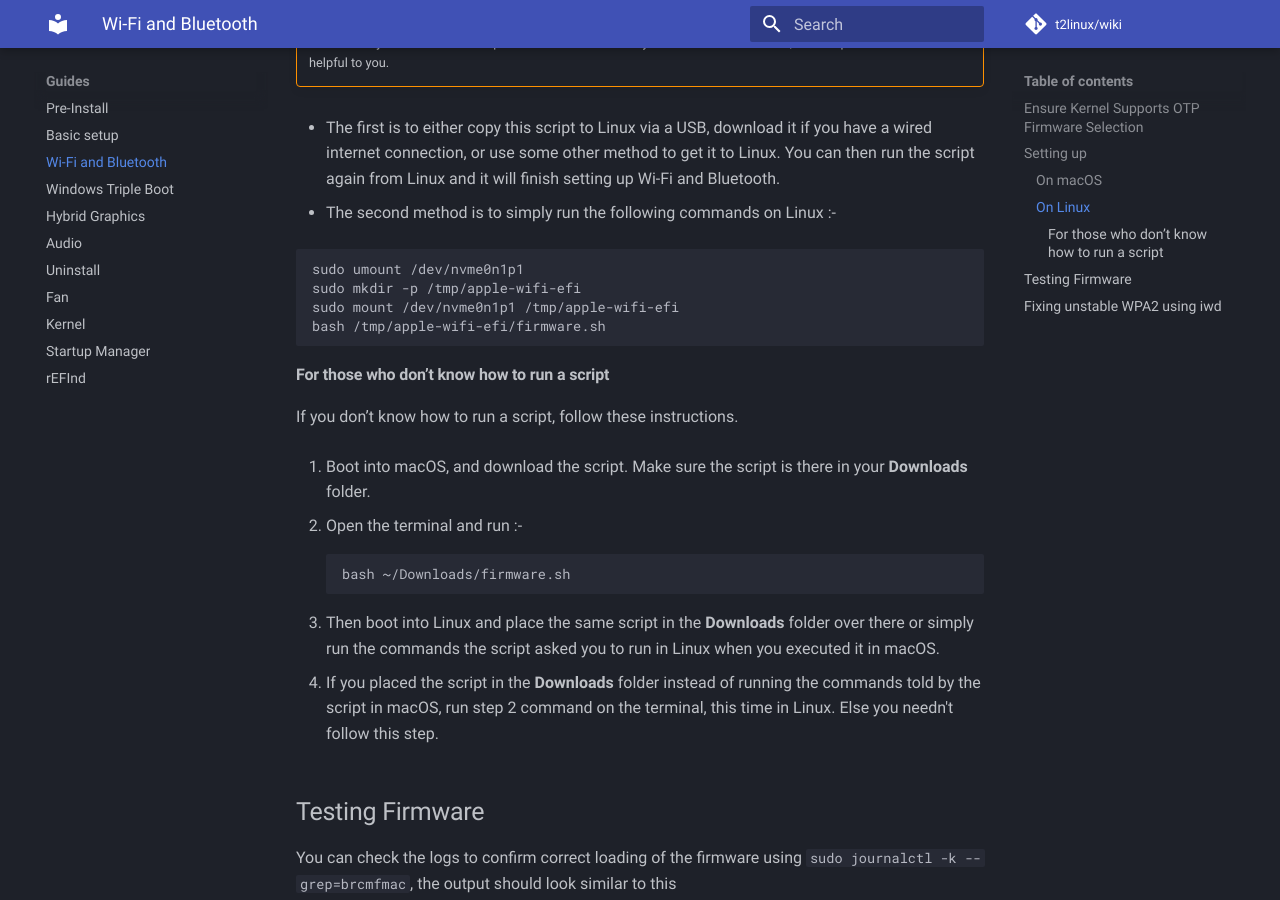
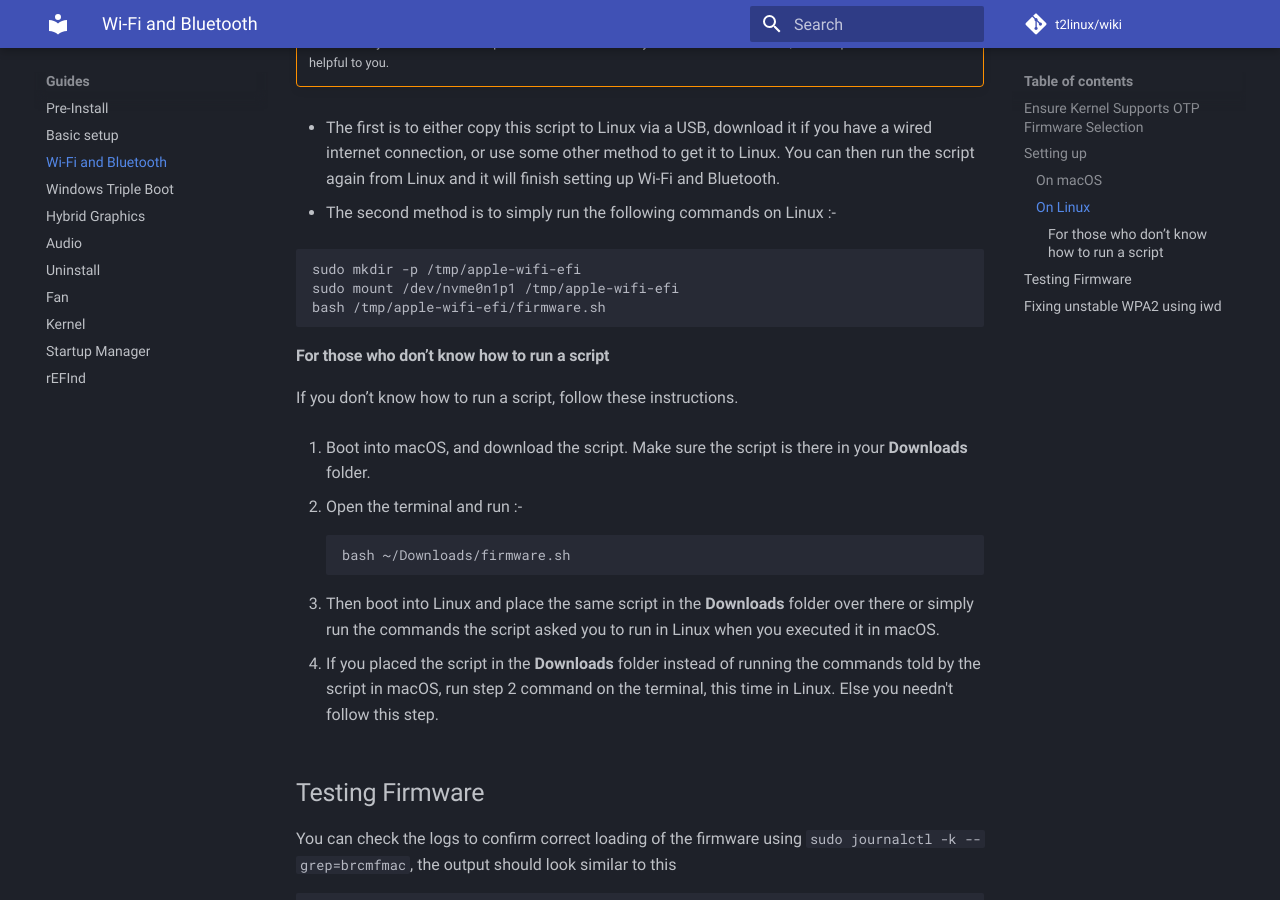
Before and after one commit to t2linux/wiki, an MkDocs documentation site: the page built from docs/guides/wifi-bluetooth.md, in a window 1280 px wide and 900 px high, scrolled down 1415 px. Built offline with MkDocs 1.6.1 and Material for MkDocs 9.7.7, drawn with Linux system fonts in a browser that asks for light colours; comment, search, counter and statistics services are not loaded.

Commit message:
firmware.sh: Don't mess with mounts

````diff
--- a/docs/guides/wifi-bluetooth.md
+++ b/docs/guides/wifi-bluetooth.md
@@ -40,7 +40,6 @@ You have two options here. You can follow either of the two, its purely based on
 - The second method is to simply run the following commands on Linux :-
 
   ```sh
-  sudo umount /dev/nvme0n1p1
   sudo mkdir -p /tmp/apple-wifi-efi
   sudo mount /dev/nvme0n1p1 /tmp/apple-wifi-efi
   bash /tmp/apple-wifi-efi/firmware.sh
````
Also changed, not shown: 1 other file.
